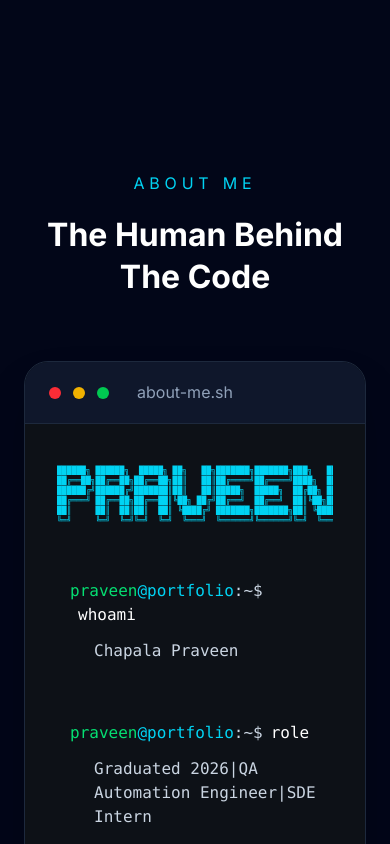
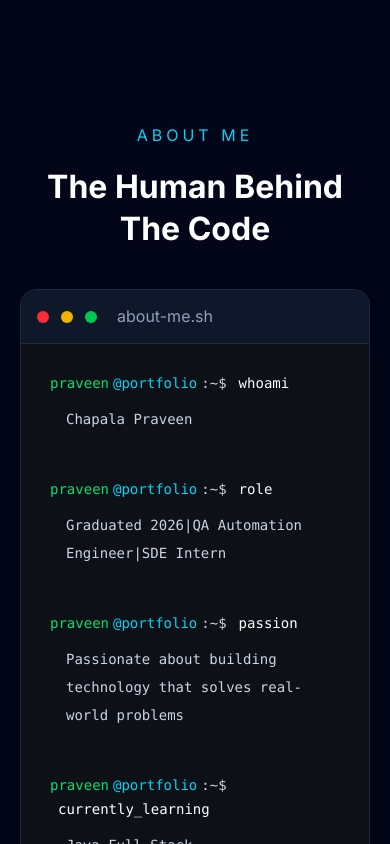
Before and after one commit to praveenchapala/Master-Portfolio, a React (Vite) app in the folder portfolio-app/: page / in a window 390 px wide. Shown: the part 1240-2084 px from the top of the page. Built offline with nearby package versions, Linux system fonts and the light colour scheme.

Commit message:
Added about section responsiveness

```diff
--- a/portfolio-app/src/components/about/About.jsx
+++ b/portfolio-app/src/components/about/About.jsx
@@ -5,19 +5,49 @@ function About() {
     <section
   id="about"
   className="
-        min-h-screen
     bg-slate-950
     text-white
-        py-32
+    py-20
+    md:py-32
   "
 >
-      <div className="max-w-6xl mx-auto px-6">
-        <div className="text-center mb-16">
-  <p className="text-cyan-400 uppercase tracking-[0.3em]">
+      <div
+  className="
+    max-w-6xl
+    mx-auto
+    px-5
+    sm:px-6
+    lg:px-8
+  "
+>
+        <div
+  className="
+    text-center
+    mb-10
+    md:mb-16
+  "
+>
+  <p
+  className="
+    text-cyan-400
+    uppercase
+    tracking-[0.25em]
+    text-xs
+    sm:text-sm
+  "
+>
     About Me
   </p>
 
-  <h2 className="text-5xl font-bold mt-4">
+  <h2
+  className="
+    mt-4
+    text-3xl
+    sm:text-4xl
+    md:text-5xl
+    font-bold
+  "
+>
     The Human Behind The Code
   </h2>
 </div>
--- a/portfolio-app/src/components/about/TerminalAbout.jsx
+++ b/portfolio-app/src/components/about/TerminalAbout.jsx
@@ -8,7 +8,8 @@ function TerminalAbout() {
         bg-[#0D1117]
         border
         border-slate-800
-        rounded-3xl
+        rounded-2xl
+        md:rounded-3xl
         overflow-hidden
         shadow-2xl
       "
@@ -17,8 +18,10 @@ function TerminalAbout() {
       <div
         className="
           bg-slate-900
-          px-6
-          py-4
+          px-4
+          sm:px-6
+          py-3
+          sm:py-4
           border-b
           border-slate-800
           flex
@@ -30,23 +33,39 @@ function TerminalAbout() {
         <div className="w-3 h-3 rounded-full bg-yellow-500"></div>
         <div className="w-3 h-3 rounded-full bg-green-500"></div>
 
-        <p className="text-slate-400 text-sm ml-4">
+        <p
+          className="
+            text-slate-400
+            text-xs
+            sm:text-sm
+            ml-2
+            sm:ml-4
+            truncate
+          "
+        >
           about-me.sh
         </p>
       </div>
 
       {/* Terminal Body */}
-<div className="p-8 font-mono">
-
-  {/* ASCII Art */}
+      <div
+        className="
+          p-4
+          sm:p-6
+          md:p-8
+          font-mono
+        "
+      >
+        {/* ASCII Art - Desktop Only */}
         <pre
           className="
+            hidden
+            md:block
             text-cyan-400
-      text-[8px]
-      md:text-[10px]
+            text-[10px]
             leading-tight
             mb-10
-      overflow-x-auto
+            overflow-hidden
           "
         >
 {`
@@ -59,12 +78,15 @@ function TerminalAbout() {
 `}
         </pre>
 
+        {/* Commands */}
         {aboutTerminal.map((item, index) => (
           <div
             key={index}
             className="
-        mb-8
+              mb-5
+              md:mb-8
               p-3
+              md:p-4
               rounded-xl
               border
               border-transparent
@@ -77,7 +99,17 @@ function TerminalAbout() {
             "
           >
             {/* Command */}
-      <div className="flex flex-wrap items-center">
+            <div
+              className="
+                flex
+                flex-wrap
+                items-center
+                gap-1
+                text-sm
+                md:text-base
+                break-all
+              "
+            >
               <span className="text-green-400">
                 praveen
               </span>
@@ -96,7 +128,18 @@ function TerminalAbout() {
             </div>
 
             {/* Output */}
-      <div className="ml-6 mt-3 text-slate-300">
+            <div
+              className="
+                ml-4
+                md:ml-6
+                mt-3
+                text-slate-300
+                text-sm
+                md:text-base
+                leading-7
+                break-words
+              "
+            >
               <TypeAnimation
                 sequence={[
                   item.output,
@@ -109,8 +152,19 @@ function TerminalAbout() {
           </div>
         ))}
 
-  {/* Blinking Cursor */}
-  <div className="flex items-center mt-10">
+        {/* Cursor */}
+        <div
+          className="
+            flex
+            flex-wrap
+            items-center
+            gap-1
+            mt-6
+            md:mt-10
+            text-sm
+            md:text-base
+          "
+        >
           <span className="text-green-400">
             praveen
           </span>
```
Lines whose indentation alone changed are shown as unchanged.
